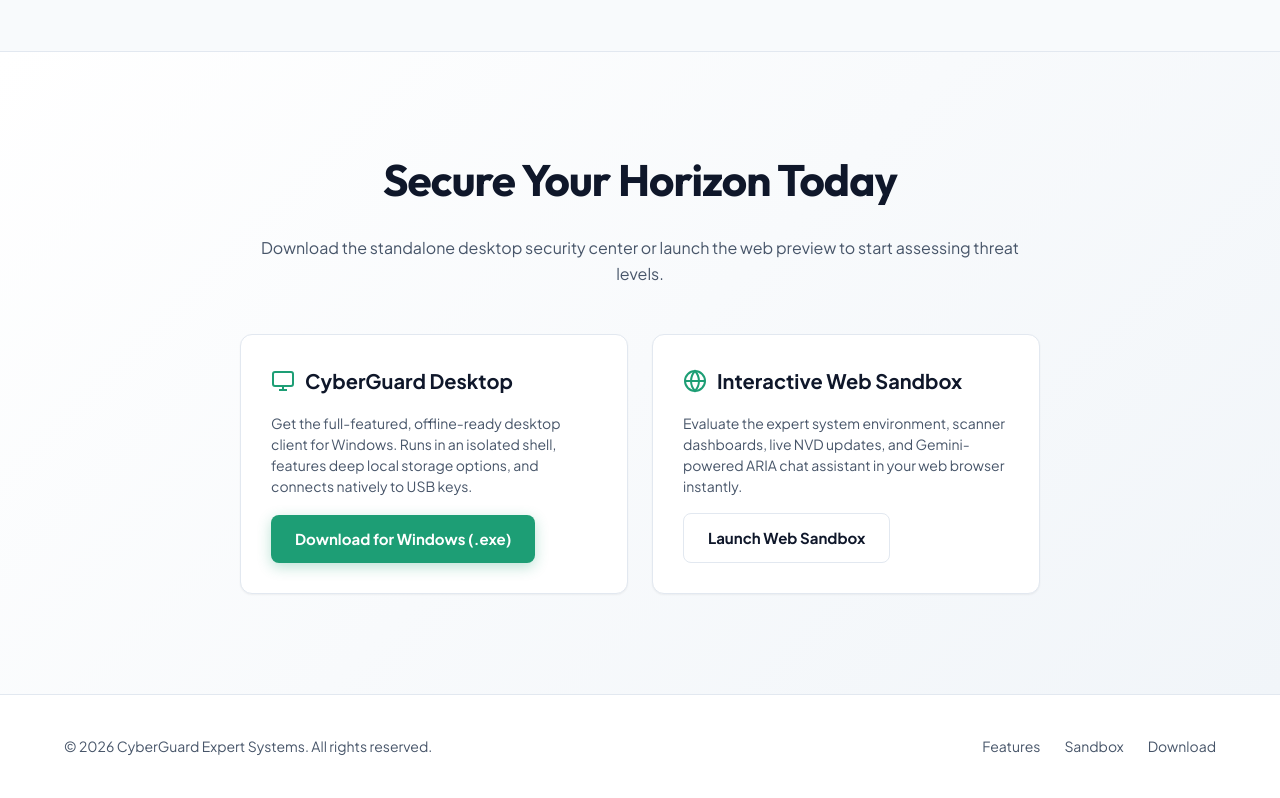
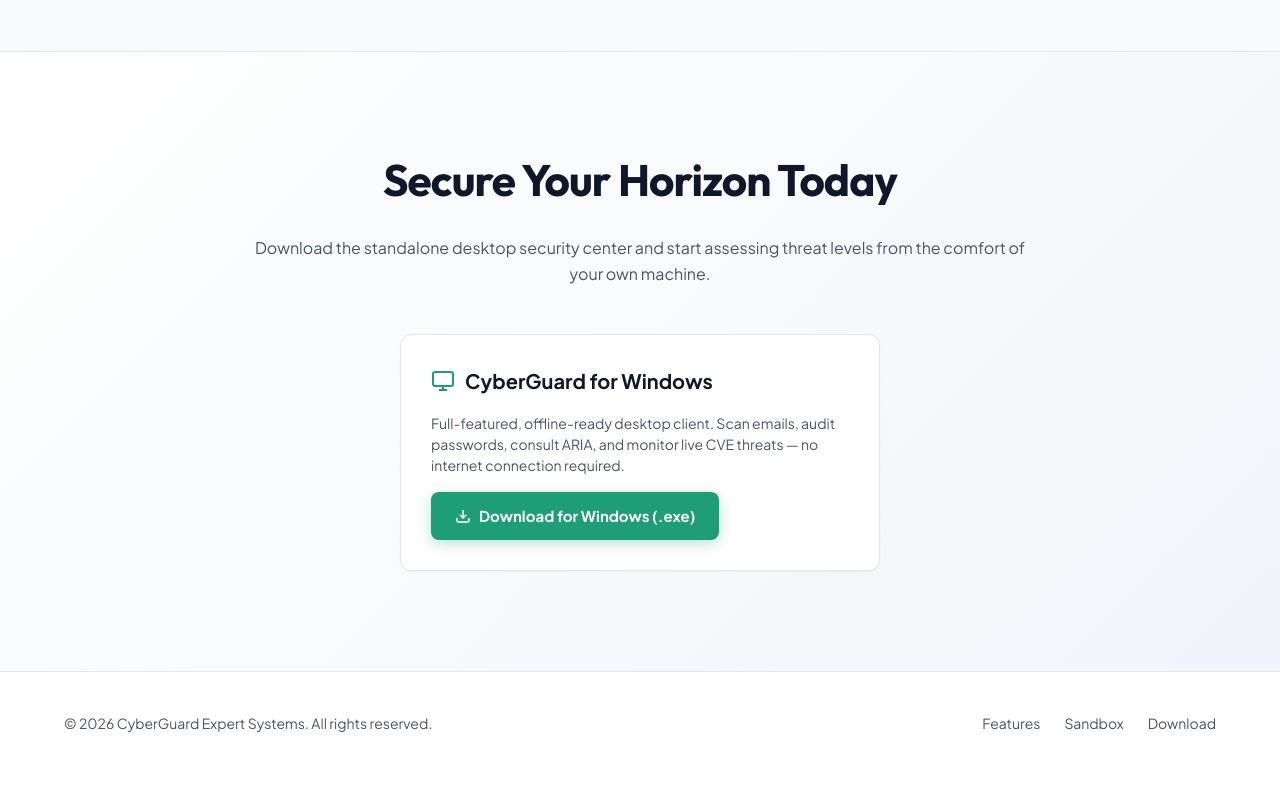
Before and after one commit to Carlm832/cyberguard, a FastAPI app: page / in a window 1280 px wide. Shown: the part 2240-3038 px from the top of the page. After the commit the page ends 2972 px from the top, so only its background shows below. Run offline with FastAPI, Linux system fonts and the light colour scheme; some libraries are stand-ins or nearby versions.

Commit message:
feat: remove web demo, desktop-only download linking to GitHub releases

```diff
--- a/templates/promo.html
+++ b/templates/promo.html
@@ -612,8 +612,7 @@
     <nav class="nav-links">
       <a href="#features" class="nav-link">Features</a>
       <a href="#sandbox" class="nav-link">Interactive Sandbox</a>
-      <a href="#download" class="nav-link">Download</a>
-      <a href="/app" class="btn btn-primary" id="nav-cta-web">Try Web Demo</a>
+      <a href="#download" class="btn btn-primary" id="nav-cta-dl">Download Desktop</a>
     </nav>
   </header>
 
@@ -632,7 +631,6 @@
           </svg>
           Download Desktop App
         </a>
-        <a href="/app" class="btn btn-secondary" id="hero-cta-web">Try Live Web Demo</a>
       </div>
     </div>
     <div class="hero-mockup-wrapper">
@@ -754,10 +752,10 @@
   <section class="section-download" id="download">
     <div class="download-box">
       <h2>Secure Your Horizon Today</h2>
-      <p>Download the standalone desktop security center or launch the web preview to start assessing threat levels.</p>
+      <p>Download the standalone desktop security center and start assessing threat levels from the comfort of your own machine.</p>
 
-      <div class="download-cards">
-        <!-- Card 1: Desktop Application -->
+      <div class="download-cards" style="grid-template-columns: 1fr; max-width: 480px; margin: 20px auto 0;">
+        <!-- Desktop Application -->
         <div class="download-card">
           <div class="download-card-title">
             <svg viewBox="0 0 24 24">
@@ -765,31 +763,14 @@
               <line x1="8" y1="21" x2="16" y2="21"/>
               <line x1="12" y1="17" x2="12" y2="21"/>
             </svg>
-            CyberGuard Desktop
+            CyberGuard for Windows
           </div>
           <p class="download-card-desc">
-            Get the full-featured, offline-ready desktop client for Windows. Runs in an isolated shell, features deep local storage options, and connects natively to USB keys.
+            Full-featured, offline-ready desktop client. Scan emails, audit passwords, consult ARIA, and monitor live CVE threats — no internet connection required.
           </p>
-          <a href="#" class="btn btn-primary" style="margin-top: auto; align-self: flex-start;" id="download-win-btn">
+          <a href="https://github.com/Carlm832/cyberguard/releases/latest" class="btn btn-primary" style="margin-top: auto; align-self: flex-start;" id="download-win-btn" target="_blank">
+            <svg style="width:16px;height:16px;fill:none;stroke:currentColor;stroke-width:2.2" viewBox="0 0 24 24"><path d="M21 15v4a2 2 0 0 1-2 2H5a2 2 0 0 1-2-2v-4M7 10l5 5 5-5M12 15V3"/></svg>
             Download for Windows (.exe)
-          </a>
-        </div>
-
-        <!-- Card 2: Web Preview -->
-        <div class="download-card">
-          <div class="download-card-title">
-            <svg viewBox="0 0 24 24">
-              <circle cx="12" cy="12" r="10"/>
-              <line x1="2" y1="12" x2="22" y2="12"/>
-              <path d="M12 2a15.3 15.3 0 0 1 4 10 15.3 15.3 0 0 1-4 10 15.3 15.3 0 0 1-4-10 15.3 15.3 0 0 1 4-10z"/>
-            </svg>
-            Interactive Web Sandbox
-          </div>
-          <p class="download-card-desc">
-            Evaluate the expert system environment, scanner dashboards, live NVD updates, and Gemini-powered ARIA chat assistant in your web browser instantly.
-          </p>
-          <a href="/app" class="btn btn-secondary" style="margin-top: auto; align-self: flex-start;" id="download-web-btn">
-            Launch Web Sandbox
           </a>
         </div>
       </div>
@@ -910,11 +891,5 @@
       });
     });
 
-    // Simple alert for Download button
-    document.getElementById("download-win-btn").addEventListener("click", (e) => {
-      e.preventDefault();
-      alert("CyberGuard Desktop Client download package compilation is processing. For instant evaluation, please click 'Launch Web Sandbox'.");
-    });
-  </script>
 </body>
 </html>
```
Also changed, not shown: docs/index.html (+8 -33 lines).
